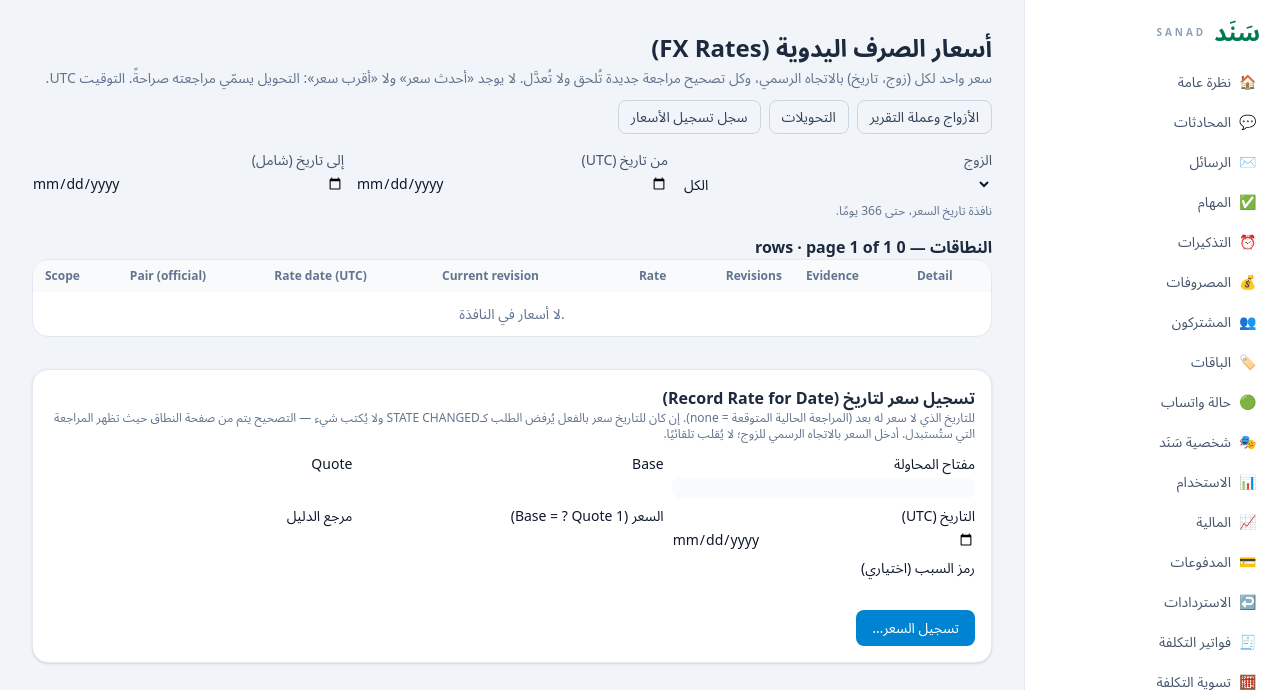
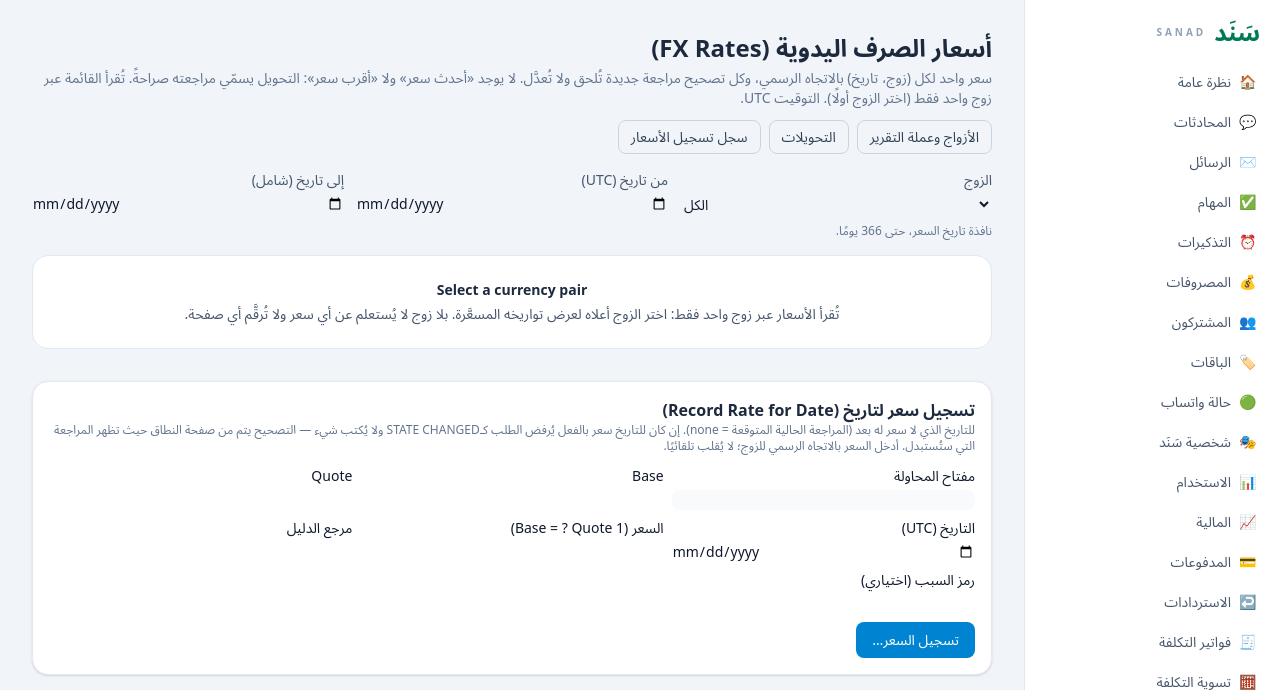
Before and after one commit to omardes2/sanad, a Laravel app: page /dashboard/finance/fx/rates in a window 1280 px wide. Shown: the top 690 px of the page. Run offline with Laravel 12, Linux system fonts and the light colour scheme; a user stored in the database is signed in; data comes from the database, SQL or seed files in the repository; tables that the repository leaves empty hold one stand-in row (values such as "Sample post"); style sheets or scripts are compiled from the project's sources; parts of the project's set-up code (start-up, migrations or seed data) failed here and were passed over; some libraries are stand-ins or nearby versions.

Commit message:
perf(finance): read the FX quote list through a pair only — no rates query until a pair is selected (0 migrations, no new index)
Decision: the proposed fx_rate_scopes (rate_date, id) index is NOT added. Instead the
Rates page never asks the quote tables for a global rate_date order:

- no pair selected → "Select a currency pair": no listing, no count, no paginator, and
  not one statement against fx_rate_scopes / fx_rates;
- pair selected → bounded UTC date window (≤ 366 days), ORDER BY rate_date DESC, id DESC,
  25 per page — the page's order IS the order of the existing
  fx_rate_scopes_pair_date_unique (fx_pair_id, rate_date), so a page is ~25 index rows.

Tests: FxRatesPageTest proves the no-pair state issues zero rate-table queries (Livewire
render, plain HTTP render, and after clearing the pair again) and that a selected pair lists
only its own dates; the bounded/invalid window cases now run against a selected pair. On
PostgreSQL at 6,000 rows FxQueryCountTest additionally proves from the page itself that the
no-pair render issues no rate-table statement and that every fx_rate_scopes statement it can
issue carries fx_pair_id (the two follow-up lookups being keyed by that page's ids).

Docs updated (PHASE_E_PLAN, DASHBOARD): the pair is a precondition for reading quotes, and
E5.2c stays at 0 migrations.

Co-Authored-By: Claude Opus 5 <noreply@anthropic.com>
Claude-Session: https://claude.ai/code/session_01WYAfkKkqDmSvLtv8NseYxJ

```diff
--- a/app/Livewire/Dashboard/Finance/FxRates.php
+++ b/app/Livewire/Dashboard/Finance/FxRates.php
@@ -22,6 +22,11 @@ use Livewire\WithPagination;
 
 /**
  * Manual quotes (Phase E3 → E5.2c operational UI) under `finance.fx.manage`.
+ *
+ * The quote tables are read THROUGH A PAIR ONLY: with no pair selected the page
+ * asks for nothing — no listing, no count, no pagination — and says so. That
+ * keeps every read on fx_rate_scopes_pair_date_unique instead of a global
+ * rate_date order the schema has no index for.
  *
  * The list is ONE row per (pair, date) scope with its CURRENT revision — the
  * revision history and every correction live on the scope detail page, where
@@ -142,26 +147,25 @@ class FxRates extends Component
         $pairs = FxPair::query()->orderBy('pair_key')->get();
         $pairKey = $this->pairFilter($pairs);
 
-        // Newest quoted date first, id as the tiebreaker: with a pair chosen this exact order is served by
-        // fx_rate_scopes_pair_date_unique (fx_pair_id, rate_date), so the page reads ~25 index rows instead of
-        // walking the table backwards by id and discarding everything outside the window.
-        $query = FxRateScope::query()->orderByDesc('rate_date')->orderByDesc('id');
+        // NO PAIR ⇒ NO RATES QUERY AT ALL: not a listing, not a count, not a paginator. The quote tables are only
+        // ever read through one pair, where the page's order (rate_date desc, id desc) IS the order of
+        // fx_rate_scopes_pair_date_unique (fx_pair_id, rate_date) — so a page is ~25 index rows and the table is
+        // never scanned for a global rate_date order.
+        $scopes = null;
+        $current = collect();
+        $revisions = collect();
 
-        if ($window === null) {
-            $query->whereRaw('1 = 0'); // an invalid window lists nothing — never "everything"
-        } else {
-            $query->where('rate_date', '>=', $window[0]->format('Y-m-d'))->where('rate_date', '<=', $window[1]->format('Y-m-d'));
+        if ($pairKey !== null && $window !== null) {
+            $scopes = FxRateScope::query()
+                ->where('fx_pair_id', $pairs->firstWhere('pair_key', $pairKey)->id)
+                ->where('rate_date', '>=', $window[0]->format('Y-m-d'))->where('rate_date', '<=', $window[1]->format('Y-m-d'))
+                ->orderByDesc('rate_date')->orderByDesc('id')
+                ->paginate(self::PER_PAGE);
+
+            // Two grouped lookups for the whole page — never one query per row.
+            $current = FxRate::query()->whereIn('id', $scopes->pluck('current_rate_id')->filter()->all())->get()->keyBy('id');
+            $revisions = FxRate::query()->selectRaw('scope_id, COUNT(*) AS revisions')->whereIn('scope_id', $scopes->pluck('id')->all())->groupBy('scope_id')->get()->keyBy('scope_id');
         }
-
-        if ($pairKey !== null) {
-            $query->where('fx_pair_id', $pairs->firstWhere('pair_key', $pairKey)->id); // served by fx_rate_scopes_pair_date_unique
-        }
-
-        $scopes = $query->paginate(self::PER_PAGE);
-
-        // Two grouped lookups for the whole page — never one query per row.
-        $current = FxRate::query()->whereIn('id', $scopes->pluck('current_rate_id')->filter()->all())->get()->keyBy('id');
-        $revisions = FxRate::query()->selectRaw('scope_id, COUNT(*) AS revisions')->whereIn('scope_id', $scopes->pluck('id')->all())->groupBy('scope_id')->get()->keyBy('scope_id');
 
         return view('livewire.dashboard.finance.fx-rates', [
             'scopes' => $scopes,
--- a/resources/views/livewire/dashboard/finance/fx-rates.blade.php
+++ b/resources/views/livewire/dashboard/finance/fx-rates.blade.php
@@ -2,7 +2,7 @@
     <header class="mb-4 flex flex-wrap items-start justify-between gap-3">
         <div>
             <h1 class="text-2xl font-bold text-slate-800">أسعار الصرف اليدوية (FX Rates)</h1>
-            <p class="mt-1 text-sm text-slate-500">سعر واحد لكل (زوج، تاريخ) بالاتجاه الرسمي، وكل تصحيح مراجعة جديدة تُلحق ولا تُعدَّل. لا يوجد «أحدث سعر» ولا «أقرب سعر»: التحويل يسمّي مراجعته صراحةً. التوقيت <span dir="ltr">UTC</span>.</p>
+            <p class="mt-1 text-sm text-slate-500">سعر واحد لكل (زوج، تاريخ) بالاتجاه الرسمي، وكل تصحيح مراجعة جديدة تُلحق ولا تُعدَّل. لا يوجد «أحدث سعر» ولا «أقرب سعر»: التحويل يسمّي مراجعته صراحةً. تُقرأ القائمة عبر زوج واحد فقط (اختر الزوج أولًا). التوقيت <span dir="ltr">UTC</span>.</p>
         </div>
         <nav class="flex flex-wrap gap-2">
             <a href="{{ route('dashboard.finance.fx') }}" class="rounded-lg border border-slate-300 px-3 py-1.5 text-sm text-slate-700 hover:bg-slate-50" data-testid="link-fx">الأزواج وعملة التقرير</a>
@@ -32,9 +32,15 @@
         @endif
     </section>
 
-    {{-- ─── Quote scopes (one row per pair+date) ─────────────────────────── --}}
+    {{-- ─── Quote scopes (one row per pair+date) — a pair is required ────── --}}
     <section class="mb-8" data-testid="section-rates">
-        <h2 class="text-base font-bold text-slate-800">النطاقات — {{ $scopes->total() }} rows · page {{ $scopes->currentPage() }} of {{ max(1, $scopes->lastPage()) }}</h2>
+        @if ($scopes === null)
+            <div class="rounded-2xl border border-slate-200 bg-white px-4 py-6 text-center text-sm text-slate-600" data-testid="rates-select-pair">
+                <p class="font-semibold text-slate-800" dir="ltr">Select a currency pair</p>
+                <p class="mt-1">تُقرأ الأسعار عبر زوج واحد فقط: اختر الزوج أعلاه لعرض تواريخه المسعَّرة. بلا زوج لا يُستعلم عن أي سعر ولا تُرقَّم أي صفحة.</p>
+            </div>
+        @else
+            <h2 class="text-base font-bold text-slate-800">النطاقات — <span dir="ltr">{{ $pairKey }}</span> · {{ $scopes->total() }} rows · page {{ $scopes->currentPage() }} of {{ max(1, $scopes->lastPage()) }}</h2>
             <div class="overflow-x-auto rounded-2xl border border-slate-200 bg-white">
                 <table class="min-w-full text-sm" dir="ltr">
                     <thead class="bg-slate-50 text-xs text-slate-500"><tr>
@@ -55,12 +61,13 @@
                             <td class="px-3 py-2"><a class="text-emerald-700 hover:underline" href="{{ route('dashboard.finance.fx.rates.show', $scope->id) }}">detail</a></td>
                         </tr>
                     @empty
-                    <tr><td colspan="8" class="px-3 py-3 text-center text-slate-500">لا أسعار في النافذة.</td></tr>
+                        <tr><td colspan="8" class="px-3 py-3 text-center text-slate-500">لا أسعار لهذا الزوج في النافذة.</td></tr>
                     @endforelse
                     </tbody>
                 </table>
             </div>
             <div class="mt-2">{{ $scopes->links() }}</div>
+        @endif
     </section>
 
     {{-- ─── Record a first quote for a date ──────────────────────────────── --}}
```
Also changed, not shown: docs/DASHBOARD.md (+1 -1 lines), docs/PHASE_E_PLAN.md (+3 -3 lines), tests/Feature/Fx/FxQueryCountTest.php (+29 -11 lines), tests/Feature/Fx/FxRatesPageTest.php (+35 -8 lines). Lines whose indentation alone changed are shown as unchanged.
